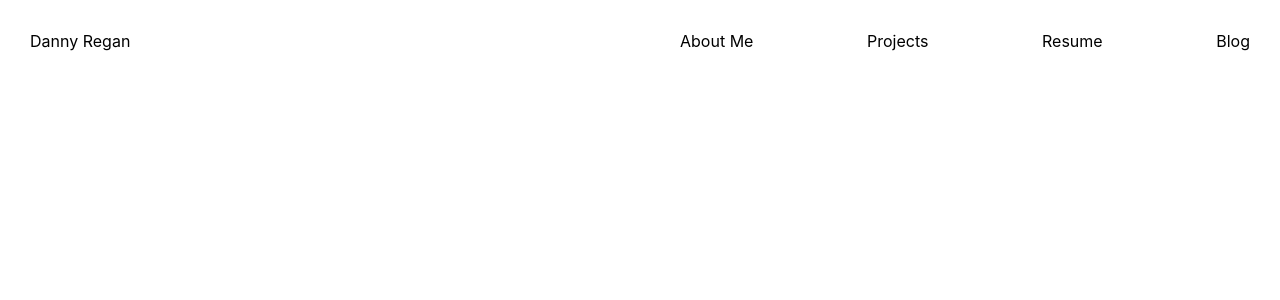
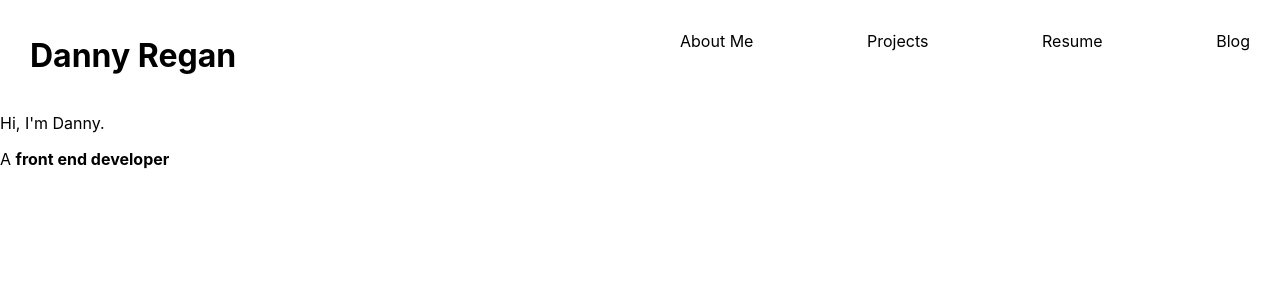
Before and after one commit to dannyregan/dreegs, a React (Create React App) app: page / in a window 1280 px wide. Shown: the top 300 px of the page. Built offline with nearby package versions, Linux system fonts and the light colour scheme.

Commit message:
Rotate through list of nouns to describe myself

```diff
--- a/src/Components/Nav.js
+++ b/src/Components/Nav.js
@@ -1,11 +1,39 @@
-import React from "react";
+import React, {useState, useEffect} from "react";
 import styles from './Nav.module.css';
 
 export default function Nav() {
+    useEffect(() => {
+        description()
+    }, [])
+
+    const [from, setFrom] = useState('');
+    const time = 950 * 7;
+
+    useEffect(() => {
+        setTimeout(() => {
+            setFrom('from Andover, Massachusetts');
+        }, time)
+    }, [])
+
+    const [noun, setNoun] = useState(['rock climber'])
+
+    function description() {
+        const nouns = ['cyclist', 'photographer', 'runner', 'problem solver', 'biologist', 'front end developer'];
+        var i = 0;
+        var interval = setInterval(function() {
+            let word = nouns[i++];
+            if (i === nouns.length) {
+                clearInterval(interval);
+            }
+            setNoun(word);
+        }, 900)
+    }
+
     return (
+        <>
             <div className={styles.nav}>
                 <div>
-                <p>Danny Regan</p>
+                    <h1>Danny Regan</h1>
                 </div>
                 <div className={styles.navDivRight}>
                     <ul className={styles.navTabs}>
@@ -16,5 +44,10 @@ export default function Nav() {
                     </ul>
                 </div>
             </div>
+            <div>
+                <p>Hi, I'm Danny.</p>
+                <p>A <strong>{noun}</strong> {from}</p>
+            </div>
+        </>
     )
 }
```
Lines whose indentation alone changed are shown as unchanged.
